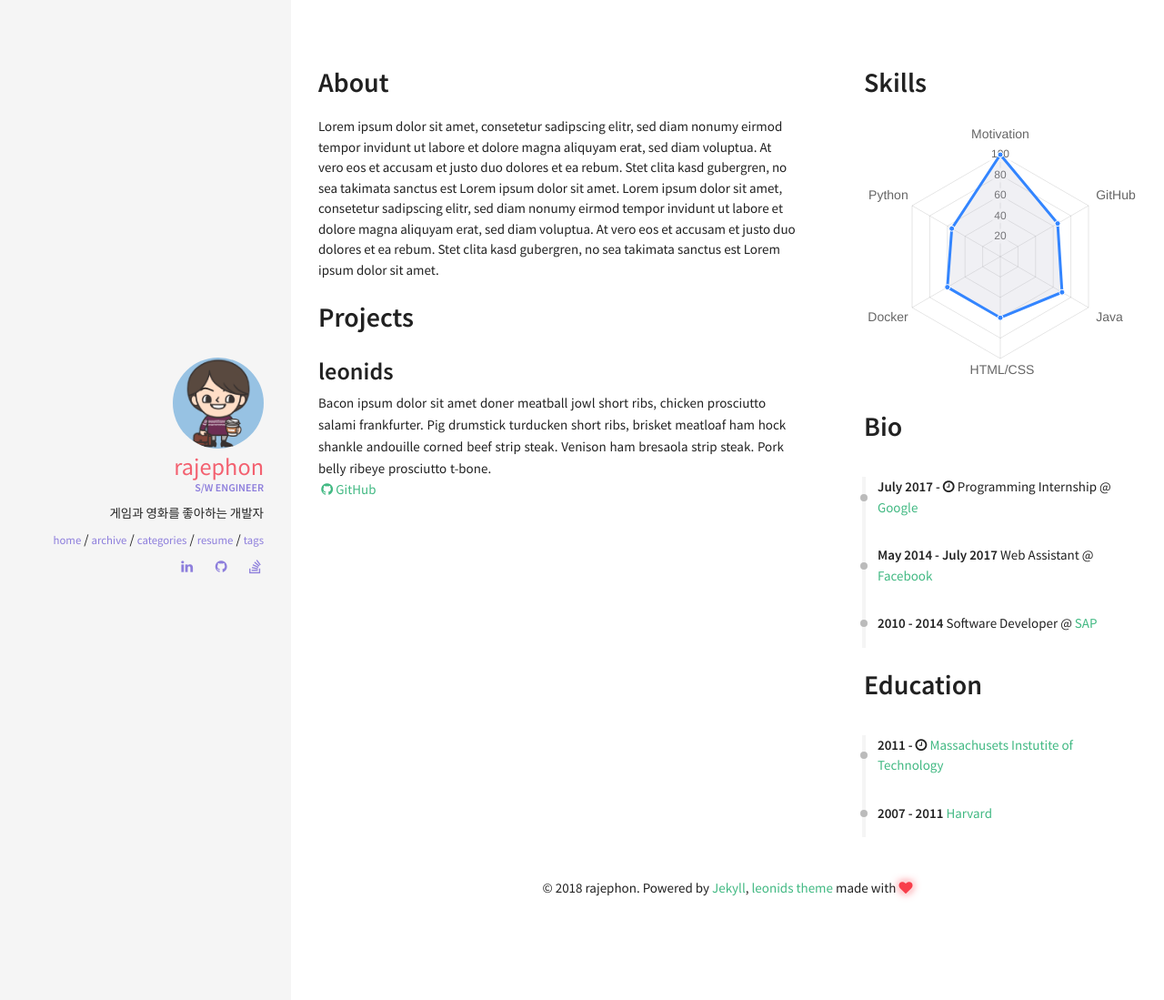
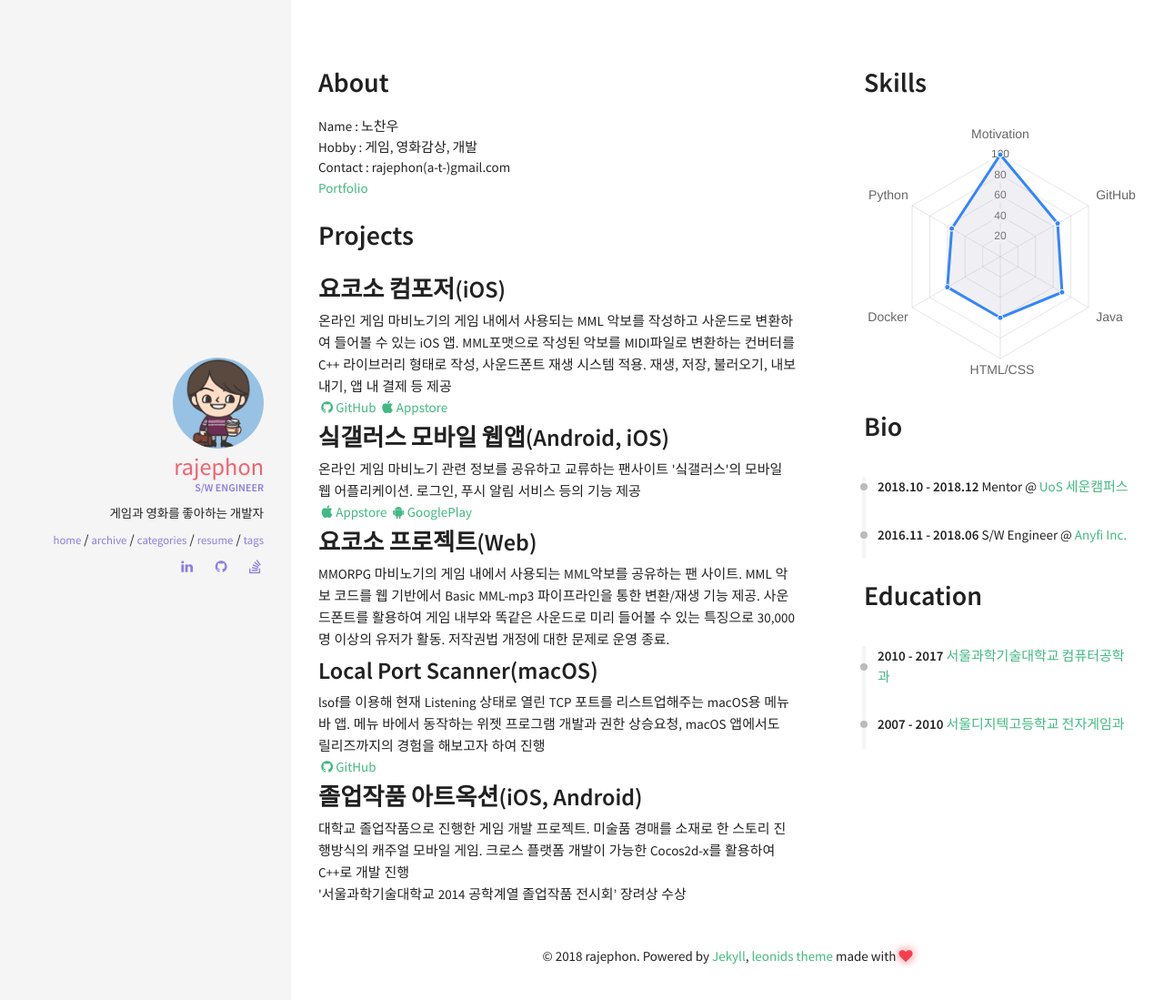
Before and after one commit to rajephon/blog, a Jekyll site: the page built from resume.html, in a window 1280 px wide. Shown: the top 1099 px of the page at 91% size. Built offline with Jekyll 4.4.1, drawn with Linux system fonts in a browser that asks for light colours; nearby versions of some CDN libraries.

Commit message:
update resume

```diff
--- a/_data/index/careers.yml
+++ b/_data/index/careers.yml
@@ -1,16 +1,26 @@
 # careers section data
 # if you don't have language feature(language.yml is empty), ignore "i18n" items
-- name: Google
-  link: http://www.google.com/
-  date: July 2017 - <i class="fa fa-clock-o" aria-hidden="true" title="Until Now"></i>
-  job: Programming Internship
+- name: UoS 세운캠퍼스
+  link: http://sewoon.uos.ac.kr/
+  date: 2018.10 - 2018.12
+  job: Mentor
 
-- name: Facebook
-  link: http://www.facebook.com/
-  date: May 2014 - July 2017
-  job: Web Assistant
+- name: Anyfi Inc.
+  link: https://www.anyfi.io/
+  date: 2016.11 - 2018.06
+  job: S/W Engineer
 
-- name: SAP
-  link: https://www.sap.com/
-  date: 2010 - 2014
-  job: Software Developer
+# - name: Google
+#   link: http://www.google.com/
+#   date: July 2017 - <i class="fa fa-clock-o" aria-hidden="true" title="Until Now"></i>
+#   job: Programming Internship
+
+# - name: Facebook
+#   link: http://www.facebook.com/
+#   date: May 2014 - July 2017
+#   job: Web Assistant
+
+# - name: SAP
+#   link: https://www.sap.com/
+#   date: 2010 - 2014
+#   job: Software Developer
--- a/_data/index/education.yml
+++ b/_data/index/education.yml
@@ -1,8 +1,12 @@
-- name: Massachusets Instutite of Technology
-  link: http://web.mit.edu/
-  date: 2011 - <i class="fa fa-clock-o" aria-hidden="true" title="Until Now"></i>
-  descr: <br> (expected graduation in 2019)
+# - name: Massachusets Instutite of Technology
+#   link: http://web.mit.edu/
+#   date: 2011 - <i class="fa fa-clock-o" aria-hidden="true" title="Until Now"></i>
+#   descr: <br> (expected graduation in 2019)
 
-- name: Harvard
-  link: http://www.harvard.edu/
-  date: 2007 - 2011
+- name: 서울과학기술대학교 컴퓨터공학과
+  link: https://computer.seoultech.ac.kr/
+  date: 2010 - 2017
+
+- name: 서울디지텍고등학교 전자게임과
+  link: http://www.sdh.hs.kr/
+  date: 2007 - 2010
--- a/_data/index/projects.yml
+++ b/_data/index/projects.yml
@@ -1,4 +1,40 @@
-- name: leonids
-  descr: "Bacon ipsum dolor sit amet doner meatball jowl short ribs, chicken prosciutto salami frankfurter. Pig drumstick turducken short ribs, brisket meatloaf ham hock shankle andouille corned beef strip steak. Venison ham bresaola strip steak. Pork belly ribeye prosciutto t-bone."
-  image: pong.png
-  github: https://github.com/renyuanz/leonids
+- name: 요코소 컴포저(iOS)
+  descr: "온라인 게임 마비노기의 게임 내에서 사용되는 MML 악보를 작성하고 사운드로 변환하여 들어볼 수 있는 iOS 앱.
+  MML포맷으로 작성된 악보를 MIDI파일로 변환하는 컨버터를 C++ 라이브러리 형태로 작성, 사운드폰트 재생 시스템 적용. 재생, 저장, 불러오기, 내보내기, 앱 내 결제 등 제공"
+  # image: pong.png
+  github: https://github.com/rajephon/YKSConverter
+  appstore: https://itunes.apple.com/app/apple-store/id961664211
+
+- name: 싴갤러스 모바일 웹앱(Android, iOS)
+  descr: "온라인 게임 마비노기 관련 정보를 공유하고 교류하는 팬사이트 '싴갤러스'의 모바일 웹 어플리케이션. 로그인, 푸시 알림 서비스 등의 기능 제공"
+  appstore: https://itunes.apple.com/app/apple-store/id1147773239
+  googleplay: https://goo.gl/kEDkRB
+
+- name: 요코소 프로젝트(Web)
+  descr: "MMORPG 마비노기의 게임 내에서 사용되는 MML악보를 공유하는 팬 사이트. MML 악보 코드를 웹 기반에서 Basic MML-mp3 파이프라인을 통한 변환/재생 기능 제공.
+   사운드폰트를 활용하여 게임 내부와 똑같은 사운드로 미리 들어볼 수 있는 특징으로 30,000명 이상의 유저가 활동. 저작권법 개정에 대한 문제로 운영 종료."
+
+- name: Local Port Scanner(macOS)
+  descr: "lsof를 이용해 현재 Listening 상태로 열린 TCP 포트를 리스트업해주는 macOS용 메뉴바 앱.
+  메뉴 바에서 동작하는 위젯 프로그램 개발과 권한 상승요청, macOS 앱에서도 릴리즈까지의 경험을 해보고자 하여 진행"
+  github: https://github.com/rajephon/LocalPortScanner
+
+- name: 졸업작품 아트옥션(iOS, Android)
+  descr: "대학교 졸업작품으로 진행한 게임 개발 프로젝트. 미술품 경매를 소재로 한 스토리 진행방식의 캐주얼 모바일 게임. 크로스 플랫폼 개발이 가능한 Cocos2d-x를 활용하여 C++로 개발 진행<br>
+          '서울과학기술대학교 2014 공학계열 졸업작품 전시회’ 장려상 수상"
+
+# - name: leonids
+#   descr: "Bacon ipsum dolor sit amet doner meatball jowl short ribs, chicken prosciutto salami frankfurter. Pig drumstick turducken short ribs, brisket meatloaf ham hock shankle andouille corned beef strip steak. Venison ham bresaola strip steak. Pork belly ribeye prosciutto t-bone."
+#   image: pong.png
+#   github: https://github.com/renyuanz/leonids
+
+
+
+
+# - YokosoComposer([iOS](https://itunes.apple.com/ng/app/%EC%9A%94%EC%BD%94%EC%86%8C-%EC%BB%B4%ED%8F%AC%EC%A0%80-yokoso-composer/id961664211?mt=8))
+# - 싴갤러스 모바일 웹앱([iOS](https://itunes.apple.com/tt/app/%EC%8B%B4%EA%B0%A4%EB%9F%AC%EC%8A%A4/id1147773239?mt=8), [Android](https://play.google.com/store/apps/details?id=net.fantazm.chicgallers))
+# - Yokoso Project
+# - Local Port Scanner([macOS](https://github.com/rajephon/LocalPortScanner))
+# - 졸업작품 '아트옥션(ArtAuction)'
+# - 정부 규제 정보 자동 수집 처리(외주)
+# - 개비스콘 짤 생성기([Link](https://rajephon.github.io/gvsc/))
--- a/_includes/sections/about.html
+++ b/_includes/sections/about.html
@@ -1,5 +1,8 @@
 <h1><span data-i18n="skills.my_skills">About</span></h1>
 
 <div>
-    Lorem ipsum dolor sit amet, consetetur sadipscing elitr, sed diam nonumy eirmod tempor invidunt ut labore et dolore magna aliquyam erat, sed diam voluptua. At vero eos et accusam et justo duo dolores et ea rebum. Stet clita kasd gubergren, no sea takimata sanctus est Lorem ipsum dolor sit amet. Lorem ipsum dolor sit amet, consetetur sadipscing elitr, sed diam nonumy eirmod tempor invidunt ut labore et dolore magna aliquyam erat, sed diam voluptua. At vero eos et accusam et justo duo dolores et ea rebum. Stet clita kasd gubergren, no sea takimata sanctus est Lorem ipsum dolor sit amet.
+Name : 노찬우<br>
+Hobby : 게임, 영화감상, 개발<br>
+Contact : rajephon(a-t-)gmail.com<br>
+<a href="https://rajephon.github.io/portfolio" target="_blank">Portfolio</a><br>
 </div>
--- a/_includes/sections/projects.html
+++ b/_includes/sections/projects.html
@@ -12,7 +12,12 @@
                 {% if project.website %}
                 <a href="{{ project.website }} "><i class="fa fa-fw fa-home"></i>Homepage</a>
                 {% endif %}
-
+                {% if project.appstore %}
+                <a href="{{ project.appstore }} " target="_blank"><i class="fa fa-fw fa-apple"></i>Appstore</a>
+                {% endif %}
+                {% if project.googleplay %}
+                <a href="{{ project.googleplay }} " target="_blank"><i class="fa fa-fw fa-android"></i>GooglePlay</a>
+                {% endif %}
             </div>
     </div>
 {% endfor %}
```
